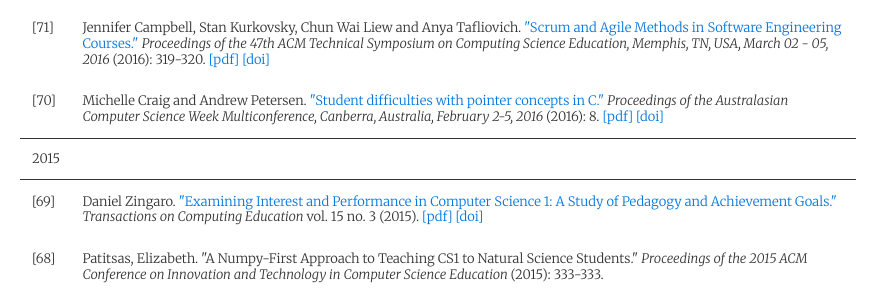
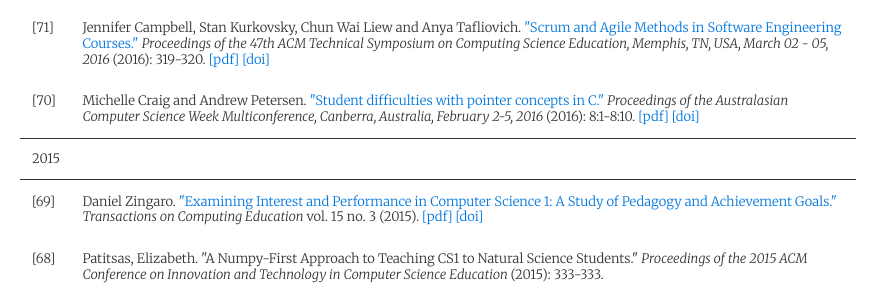
Before and after one commit to uoftcsed/uoftcsed.github.io, a Jekyll site: the page built from pubs.md, in a window 1280 px wide and 900 px high, scrolled down 1629 px. Shown: the part 152-452 px from the top of the window, without its empty margins (202-1077 px from the left). Built offline with Jekyll 4.4.1, drawn with Linux system fonts in a browser that asks for light colours; nearby versions of some CDN libraries.

Commit message:
Correct page numbers in 2016 ACE paper

```diff
--- a/_pubs/bibs/Craig.bib
+++ b/_pubs/bibs/Craig.bib
@@ -24,7 +24,7 @@
   title     = {Student difficulties with pointer concepts in {C}},
   booktitle = {Proceedings of the Australasian Computer Science Week Multiconference,
                Canberra, Australia, February 2-5, 2016},
-  pages     = {8},
+  pages     = {8:1--8:10},
   year      = {2016},
   url       = {http://doi.acm.org/10.1145/2843043.2843348},
   doi       = {10.1145/2843043.2843348},
--- a/pubs.md
+++ b/pubs.md
@@ -60,7 +60,7 @@ tags: publications
 <span class="Z3988" title="ctx_ver=Z39.88-2004&amp;rft_val_fmt=info%3Aofi%2Ffmt%3Akev%3Amtx%3Abook&amp;rft.atitle=Introducing+and+Evaluating+Exam+Wrappers+in+CS2&amp;rft.btitle=Proceedings+of+the+47th+ACM+Technical+Symposium+on+Computing+Science+Education%2C+Memphis%2C+TN%2C+USA%2C+March+02+-+05%2C+2016&amp;rft.genre=bookitem&amp;rft.pub=&amp;rft_id=http%3A%2F%2Fdoi.acm.org%2F10.1145%2F2839509.2844561&amp;rfr_id=info%3Asid%2F%3Abibs%2FCampbell.bib%3Bbibs%2FCraig.bib%3Bbibs%2FEasterbrook.bib%3Bbibs%2FEngels.bib%3Bbibs%2FGries.bib%3Bbibs%2FHorton.bib%3Bbibs%2FLiu.bib%3Bbibs%2FPatitsas.bib%3Bbibs%2FPetersen.bib%3Bbibs%2FPitt.bib%3Bbibs%2FReid.bib%3Bbibs%2FSmith.bib%3Bbibs%2FTafliovich.bib%3Bbibs%2FZingaro.bib&amp;rft.date=2016&amp;rft.au=Michelle+Craig&amp;rft.au=Diane+Horton&amp;rft.au=Daniel+Zingaro&amp;rft.au=Danny+Heap"></span> <span class="bibmenu"><a href="http://doi.acm.org/10.1145/2839509.2844561">[pdf]</a> <a href="http://dx.doi.org/10.1145/2839509.2844561">[doi]</a></span></td></tr>
 <tr class="bibline"><td class="bibref"><a class="bibanchor" name="71"></a>[71]</td><td class="bibitem">Jennifer Campbell, Stan Kurkovsky, Chun Wai Liew and Anya Tafliovich.  <a href="http://doi.acm.org/10.1145/2839509.2844664">"Scrum and Agile Methods in Software Engineering Courses." </a><i>Proceedings of the 47th ACM Technical Symposium on Computing Science Education, Memphis, TN, USA, March 02 - 05, 2016 </i>(2016): 319-320.
 <span class="Z3988" title="ctx_ver=Z39.88-2004&amp;rft_val_fmt=info%3Aofi%2Ffmt%3Akev%3Amtx%3Abook&amp;rft.atitle=Scrum+and+Agile+Methods+in+Software+Engineering+Courses&amp;rft.btitle=Proceedings+of+the+47th+ACM+Technical+Symposium+on+Computing+Science+Education%2C+Memphis%2C+TN%2C+USA%2C+March+02+-+05%2C+2016&amp;rft.genre=bookitem&amp;rft.pub=&amp;rft_id=http%3A%2F%2Fdoi.acm.org%2F10.1145%2F2839509.2844664&amp;rfr_id=info%3Asid%2F%3Abibs%2FCampbell.bib%3Bbibs%2FCraig.bib%3Bbibs%2FEasterbrook.bib%3Bbibs%2FEngels.bib%3Bbibs%2FGries.bib%3Bbibs%2FHorton.bib%3Bbibs%2FLiu.bib%3Bbibs%2FPatitsas.bib%3Bbibs%2FPetersen.bib%3Bbibs%2FPitt.bib%3Bbibs%2FReid.bib%3Bbibs%2FSmith.bib%3Bbibs%2FTafliovich.bib%3Bbibs%2FZingaro.bib&amp;rft.date=2016&amp;rft.au=Jennifer+Campbell&amp;rft.au=Stan+Kurkovsky&amp;rft.au=Chun+Wai+Liew&amp;rft.au=Anya+Tafliovich"></span> <span class="bibmenu"><a href="http://doi.acm.org/10.1145/2839509.2844664">[pdf]</a> <a href="http://dx.doi.org/10.1145/2839509.2844664">[doi]</a></span></td></tr>
-<tr class="bibline"><td class="bibref"><a class="bibanchor" name="70"></a>[70]</td><td class="bibitem">Michelle Craig and Andrew Petersen.  <a href="http://doi.acm.org/10.1145/2843043.2843348">"Student difficulties with pointer concepts in C." </a><i>Proceedings of the Australasian Computer Science Week Multiconference, Canberra, Australia, February 2-5, 2016 </i>(2016): 8.
+<tr class="bibline"><td class="bibref"><a class="bibanchor" name="70"></a>[70]</td><td class="bibitem">Michelle Craig and Andrew Petersen.  <a href="http://doi.acm.org/10.1145/2843043.2843348">"Student difficulties with pointer concepts in C." </a><i>Proceedings of the Australasian Computer Science Week Multiconference, Canberra, Australia, February 2-5, 2016 </i>(2016): 8:1-8:10.
 <span class="Z3988" title="ctx_ver=Z39.88-2004&amp;rft_val_fmt=info%3Aofi%2Ffmt%3Akev%3Amtx%3Abook&amp;rft.atitle=Student+difficulties+with+pointer+concepts+in+C&amp;rft.btitle=Proceedings+of+the+Australasian+Computer+Science+Week+Multiconference%2C+Canberra%2C+Australia%2C+February+2-5%2C+2016&amp;rft.genre=bookitem&amp;rft.pub=&amp;rft_id=http%3A%2F%2Fdoi.acm.org%2F10.1145%2F2843043.2843348&amp;rfr_id=info%3Asid%2F%3Abibs%2FCampbell.bib%3Bbibs%2FCraig.bib%3Bbibs%2FEasterbrook.bib%3Bbibs%2FEngels.bib%3Bbibs%2FGries.bib%3Bbibs%2FHorton.bib%3Bbibs%2FLiu.bib%3Bbibs%2FPatitsas.bib%3Bbibs%2FPetersen.bib%3Bbibs%2FPitt.bib%3Bbibs%2FReid.bib%3Bbibs%2FSmith.bib%3Bbibs%2FTafliovich.bib%3Bbibs%2FZingaro.bib&amp;rft.date=2016&amp;rft.au=Michelle+Craig&amp;rft.au=Andrew+Petersen"></span> <span class="bibmenu"><a href="http://doi.acm.org/10.1145/2843043.2843348">[pdf]</a> <a href="http://dx.doi.org/10.1145/2843043.2843348">[doi]</a></span></td></tr>
 <tr><td colspan="2" class="sheader">2015</td></tr>
 <tr class="bibline"><td class="bibref"><a class="bibanchor" name="69"></a>[69]</td><td class="bibitem">Daniel Zingaro.  <a href="http://doi.acm.org/10.1145/2802752">"Examining Interest and Performance in Computer Science 1: A Study of Pedagogy and Achievement Goals." </a><i>Transactions on Computing Education </i>vol. 15 no. 3 (2015).
```
